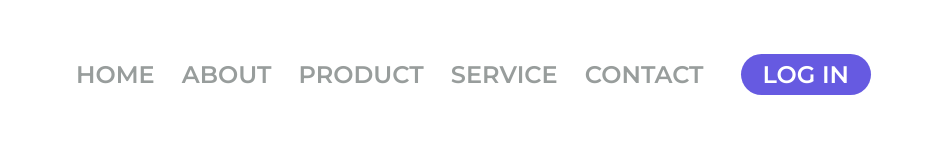
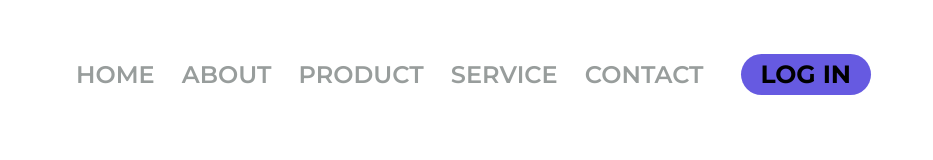
Before and after one commit to Rhhawk/Primeiro-Projeto-CSS1-Responsivo, a plain HTML site: page index.html in a window 1280 px wide. In both pictures the pointer is over the button "LOG IN". Shown: the top 160 px of the page, without its empty margins (0-933 px from the left). Drawn offline with Linux system fonts and the light colour scheme.

Commit message:
alteração styles botão-log

```diff
--- a/styles.css
+++ b/styles.css
@@ -38,6 +38,15 @@ cursor: pointer;
 line-height: 29px;
 
 }
+
+#botao-log:hover{
+font-size: 25px;
+font-weight: 700;
+color: black;
+transition: 0.5s ease-in-out;
+
+}
+
 #titulo {
     font-size: 100px;
     color: #515151;
```
